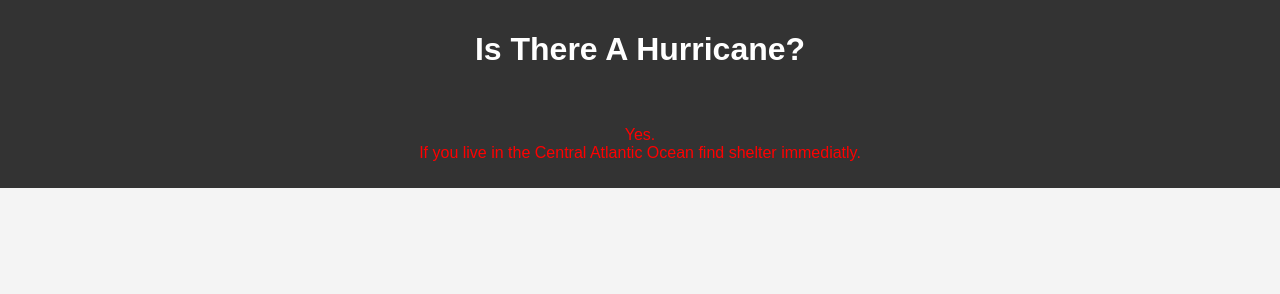
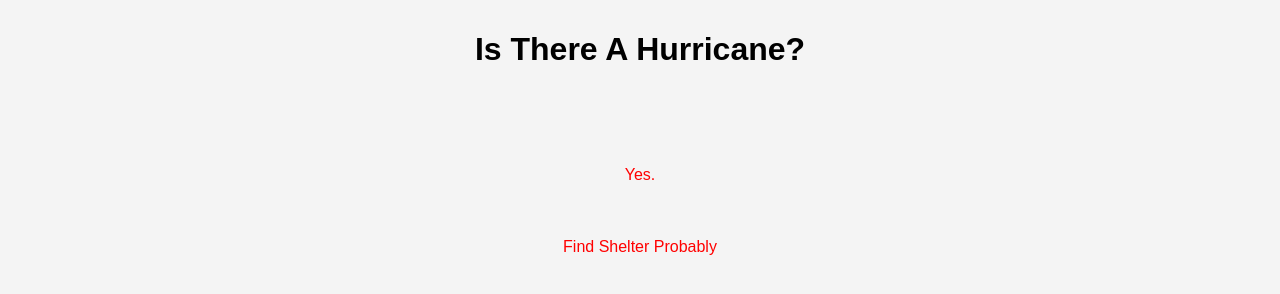
Before and after one commit to connoro28/connoro28.github.io, a plain HTML site: page index.html in a window 1280 px wide. Drawn offline with Linux system fonts and the light colour scheme.

Commit message:
Update index.html

```diff
--- a/index.html
+++ b/index.html
@@ -10,15 +10,13 @@
       padding: 0;
     }
     header {
-      background-color: #333;
-      color: white;
+      color: Black;
       padding: 10px 0;
       text-align: center;
     }
     section {
-      background-color: #333;
       color: red;
-      padding: 10px 0;
+      padding: 50px 0;
       text-align: center;
     }
   </style>
@@ -28,7 +26,7 @@
     <h1>Is There A Hurricane?</h1>
   </header>
   <section>
-    <p>Yes.<br> If you live in the Central Atlantic Ocean find shelter immediatly.</p>
+    <p>Yes.<br><br><br><br>Find Shelter Probably</p>
   </section>
 </body>
 </html>
```
